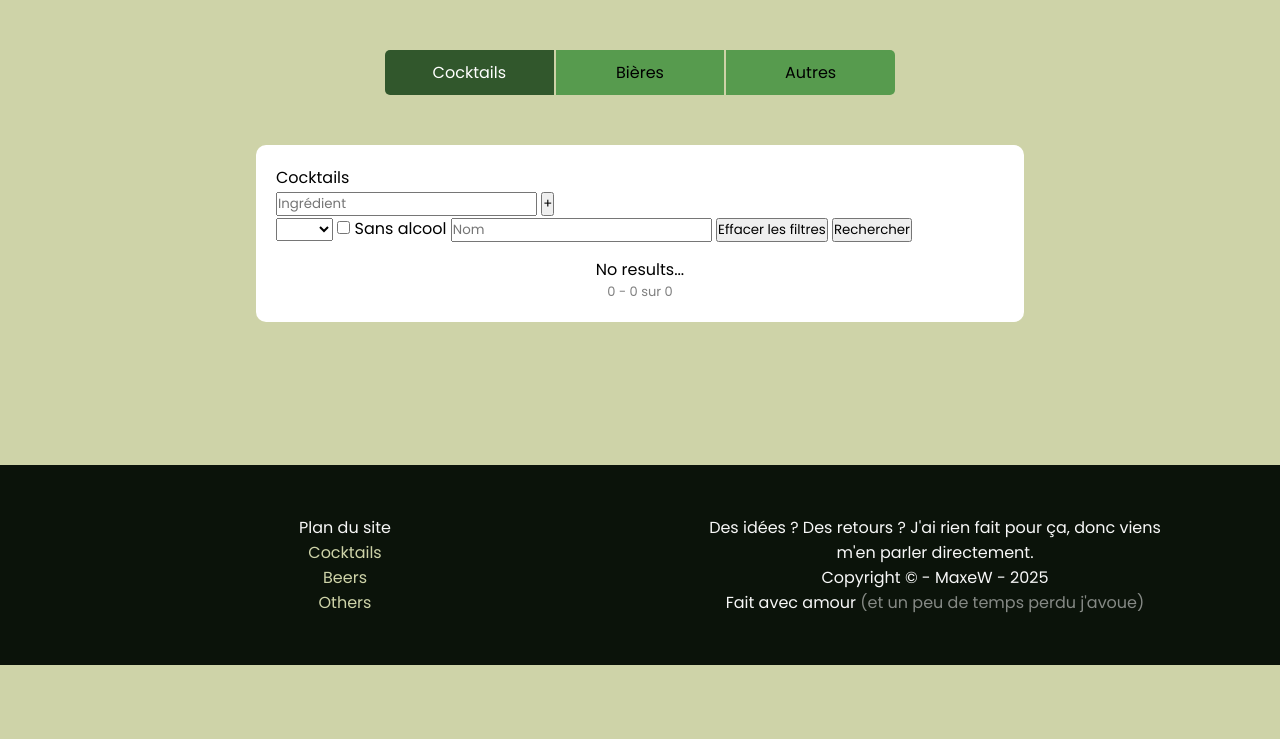
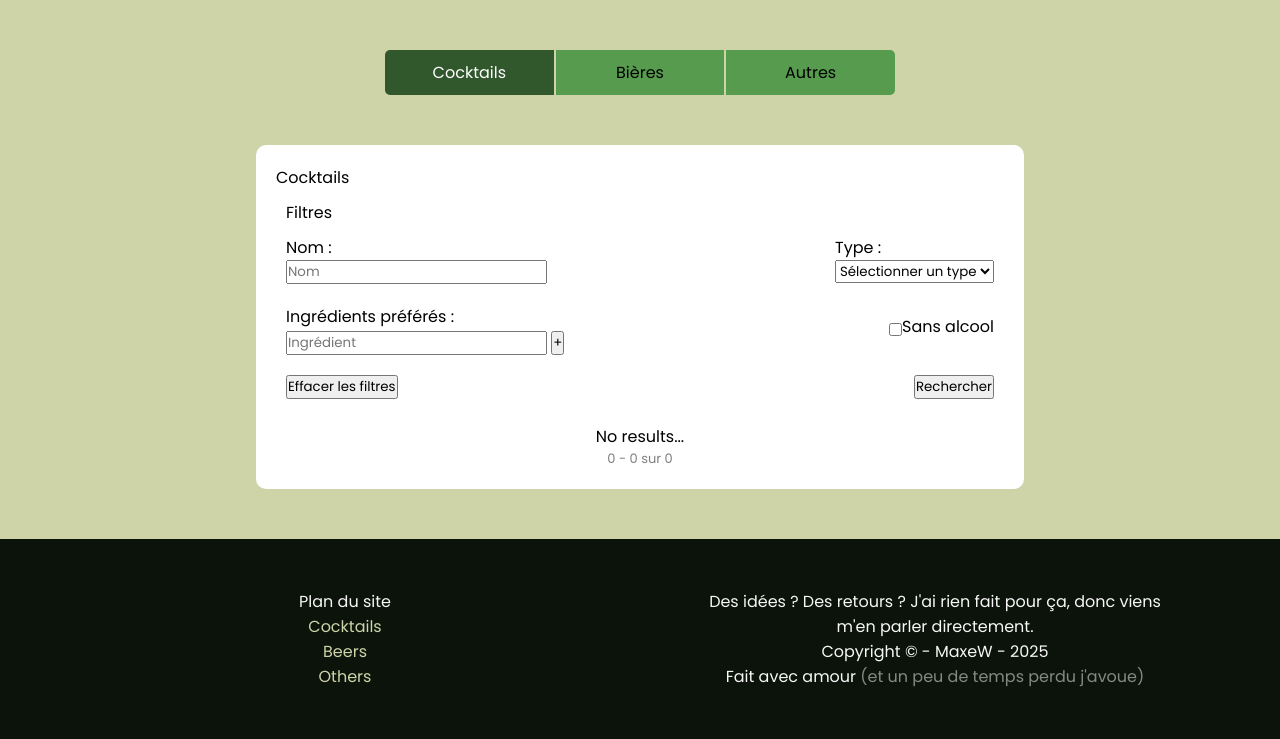
Before and after one commit to B4nanaJuice/bar-manager, a Flask app: page /cocktails in a window 1280 px wide. Shown: the part 135-874 px from the top of the page. Before the commit the page ends 800 px from the top, so only its background shows below. Run offline with Flask 3, Linux system fonts and the light colour scheme; data that the repository does not hold is empty.

Commit message:
Started search engine styling

```diff
--- /dev/null
+++ b/static/css/search.css
@@ -0,0 +1,17 @@
+.search {
+    margin: 10px;
+    display: flex;
+    flex-direction: column;
+}
+
+.search .row {
+    display: flex;
+    flex-direction: row;
+    justify-content: space-between;
+    margin: 10px 0;
+}
+
+.search .row .column {
+    display: flex;
+    flex-direction: column;
+}
--- a/templates/cocktails.html.jinja
+++ b/templates/cocktails.html.jinja
@@ -6,6 +6,7 @@
 {% block header %}
     {{ super() }}
     <link rel="stylesheet" href="{{ url_for('static', filename = 'css/pagination.css') }}">
+    <link rel="stylesheet" href="{{ url_for('static', filename = 'css/search.css') }}">
 {% endblock %}
 
 {% block content %}
--- a/templates/components/beer_search.html.jinja
+++ b/templates/components/beer_search.html.jinja
@@ -1,6 +1,6 @@
 {% macro beer_search(types) %}
 
-<div class="beer_search">
+<div class="beer_search search">
     <select name="beer_type" class="beer_type">
         <option value="" selected></option>
         {% for type in types %}
--- a/templates/components/cocktail_search.html.jinja
+++ b/templates/components/cocktail_search.html.jinja
@@ -1,11 +1,33 @@
 {% macro cocktail_search(ingredients) %}
 
-<div class="cocktail_search">
+<div class="cocktail_search search">
 
     <!-- nom > type -->
     <!-- ingrédients > no alcohol -->
     <!-- reset > rechercher -->
 
+    <h4>Filtres</h4>
+
+    <div class="row">
+        <div class="column">
+            <label for="name">Nom :</label>
+            <input type="text" name="name" id="name" class="cocktail_name" placeholder="Nom">
+        </div>
+
+        <div class="column">
+            <label for="cocktail_type">Type :</label>
+            <select name="cocktail_type" class="cocktail_type" id="cocktail_type">
+                <option value="" selected>Sélectionner un type</option>
+                <option value="long">Long</option>
+                <option value="short">Short</option>
+                <option value="shot">Shot</option>
+            </select>
+        </div>
+    </div>
+
+    <div class="row">
+        <div class="column">
+            <label for="ingredient_list">Ingrédients préférés :</label>
             <div class="ingredient_list tags_list">
                 <input list="ingredients" type="text" class="input_tags" placeholder="Ingrédient">
                 <datalist id="ingredients">
@@ -15,22 +37,18 @@
                 </datalist>
                 <button onclick="triggerNewTag()">+</button>
             </div>
+        </div>
 
-    <select name="cocktail_type" class="cocktail_type">
-        <option value="" selected></option>
-        <option value="long">Long</option>
-        <option value="short">Short</option>
-        <option value="shot">Shot</option>
-    </select>
-
+        <div class="row">
             <input type="checkbox" name="no_alcohol_option" id="no_alcohol_option" class="no_alcohol_option">
             <label for="no_alcohol_option">Sans alcool</label>
+        </div>
+    </div>
 
-    <input type="text" name="name" class="cocktail_name" placeholder="Nom">
-
+    <div class="row">
         <button onclick="resetFilters(this)">Effacer les filtres</button>
-
         <button onclick="searchCocktails()">Rechercher</button>
+    </div>
 </div>
 
 <script src="{{ url_for('static', filename = 'searchCocktails.js') }}"></script>
```
Also changed, not shown: templates/beers.html.jinja (+9 -0 lines). Lines whose indentation alone changed are shown as unchanged.
